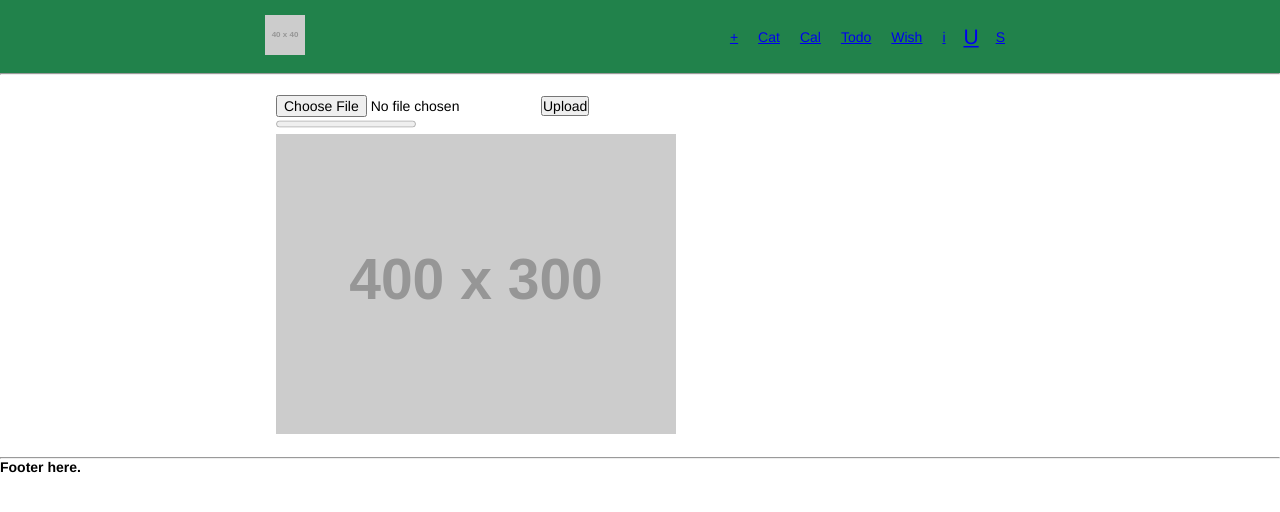
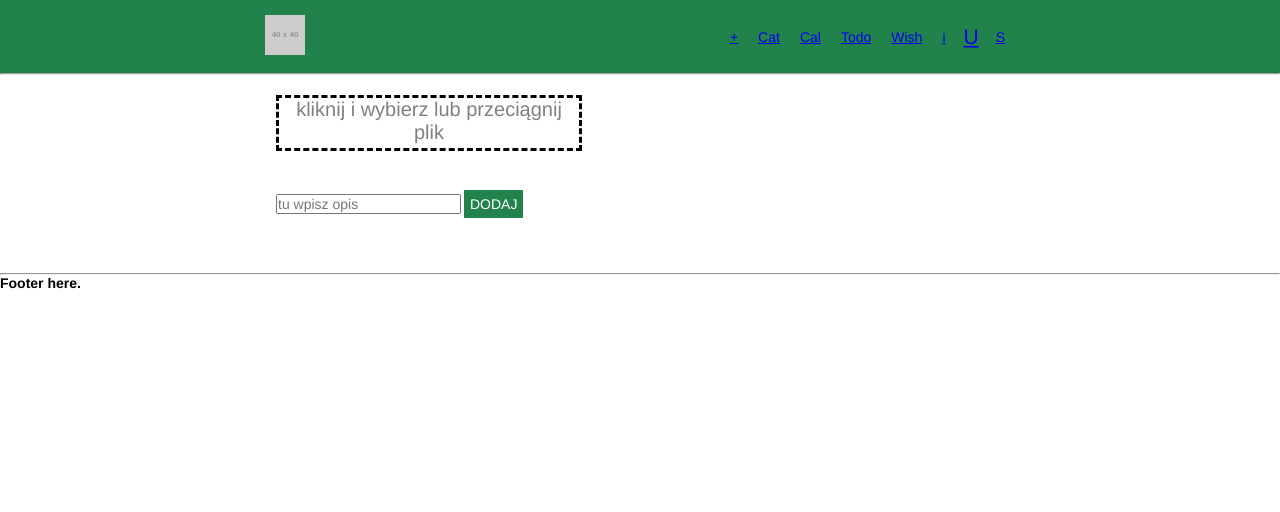
Before and after one commit to FAIRit/fe-plant-me-up, a React (Create React App) app: page /imageUpload in a window 1280 px wide. Shown: the top 512 px of the page. Built offline with nearby package versions, Linux system fonts and the light colour scheme.

Commit message:
WIP more functions in image uploading

```diff
--- a/src/App.scss
+++ b/src/App.scss
@@ -1,5 +1,6 @@
 @import "./scss/responsive.scss";
 @import "./scss/variables.scss";
+@import "./scss/ut--buttons.scss";
 
 * {
   margin: 0;
@@ -70,7 +71,7 @@ a {
   }
 }
 
-.c-image-upload--preview {
+.c-image-upload--display {
   width: 100px;
   height: auto;
 
@@ -80,12 +81,33 @@ a {
   }
 }
 
-.c-image-upload--display {
-  width: 400px;
-  height: auto;
+.c-image-upload--zone {
+  position: relative;
+  width: 300px;
+  height: 50px;
+  border-style: dashed;
+  margin-bottom: 20px;
+  text-align: center;
 
-  img {
+  #c-image-upload-input {
     width: 100%;
-    height: auto;
+    height: 100%;
+    top: 0px;
+    left: 0px;
+    position: absolute;
+    color: transparent;
+    opacity: 0;
+  }
+
+  p {
+    color: grey;
   }
 }
+.progress-bar {
+  border: 1px solid #000;
+  background-color: white;
+}
+
+.progress-bar--hid {
+  display: none;
+}
--- a/src/components/ImageUpload.js
+++ b/src/components/ImageUpload.js
@@ -4,10 +4,12 @@ import { firebase, storage } from "../firebase";
 export class ImageUpload extends Component {
   constructor(props) {
     super(props);
+
     this.state = {
       image: null,
       url: "",
-      progress: 0
+      progress: 0,
+      textarea: ""
     };
   }
 
@@ -16,6 +18,15 @@ export class ImageUpload extends Component {
       const image = e.target.files[0];
       this.setState(() => ({ image }));
     }
+    const imageName = e.target.files[0].name;
+    this.setState({ imageName });
+    console.log(imageName);
+  };
+
+  handleImgDescription = e => {
+    this.setState({
+      textarea: e.target.value
+    });
   };
 
   handleUpload = () => {
@@ -42,13 +53,22 @@ export class ImageUpload extends Component {
           .then(url => {
             const plantsRef = firebase.database().ref("plants");
             const plant = {
-              images: {
-                url: url
+              gallery: {
+                image: {
+                  url: url,
+                  description: this.state.textarea
+                }
               }
             };
             plantsRef.push(plant);
             console.log(url);
-            this.setState({ url });
+            this.setState({
+              url,
+              textarea: "",
+              image: null,
+              progress: 0,
+              imageName: ""
+            });
           });
       }
     );
@@ -58,18 +78,45 @@ export class ImageUpload extends Component {
     return (
       <div className="c-page">
         <div className="c-page-image-upload">
-          <div className="c-mage-upload--form">
-            <input type="file" onChange={this.handleAddImage} />
-            <button onClick={this.handleUpload}>Upload</button>
+          <div className="c-image-upload--form">
+            <div className="c-image-upload--zone">
+              {this.state.imageName || (
+                <p>kliknij i wybierz lub przeciągnij plik</p>
+              )}
+              <input
+                ref={this.fileInput}
+                id="c-image-upload-input"
+                type="file"
+                onChange={this.handleAddImage}
+                onDrop={this.handleAddImage}
+              />
+            </div>
+
             <br />
-            <progress value={this.state.progress} max="100" />
+            <input
+              type="textarea"
+              name="textarea"
+              placeholder="tu wpisz opis"
+              onChange={this.handleImgDescription}
+              value={this.state.textarea}
+            />
+
+            <button onClick={this.handleUpload} className="btn">
+              dodaj
+            </button>
+            <br />
+
+            <progress
+              value={this.state.progress}
+              max="100"
+              className={
+                this.state.progress === 0 ? "progress-bar--hid" : "progress-bar"
+              }
+            />
             <br />
           </div>
           <div className="c-image-upload--display">
-            <img
-              src={this.state.url || "http://via.placeholder.com/400x300"}
-              alt="Uploaded images"
-            />
+            <img src={this.state.url} />
           </div>
         </div>
       </div>
--- /dev/null
+++ b/src/scss/ut--buttons.scss
@@ -0,0 +1,8 @@
+.btn {
+  margin: 3px;
+  padding: 5px;
+  border: 1px solid $brand-color;
+  background-color: $brand-color;
+  color: white;
+  text-transform: uppercase;
+}
```
